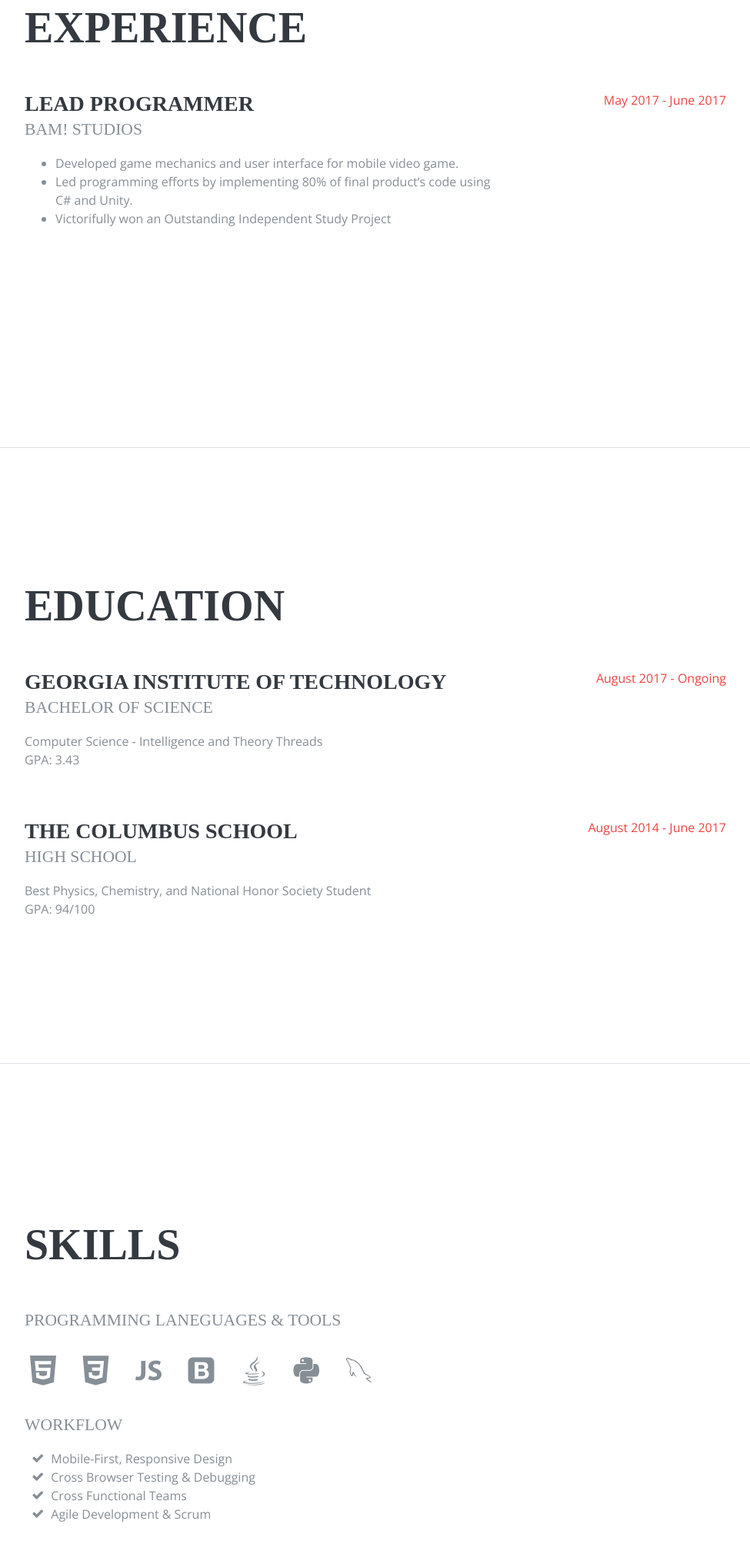
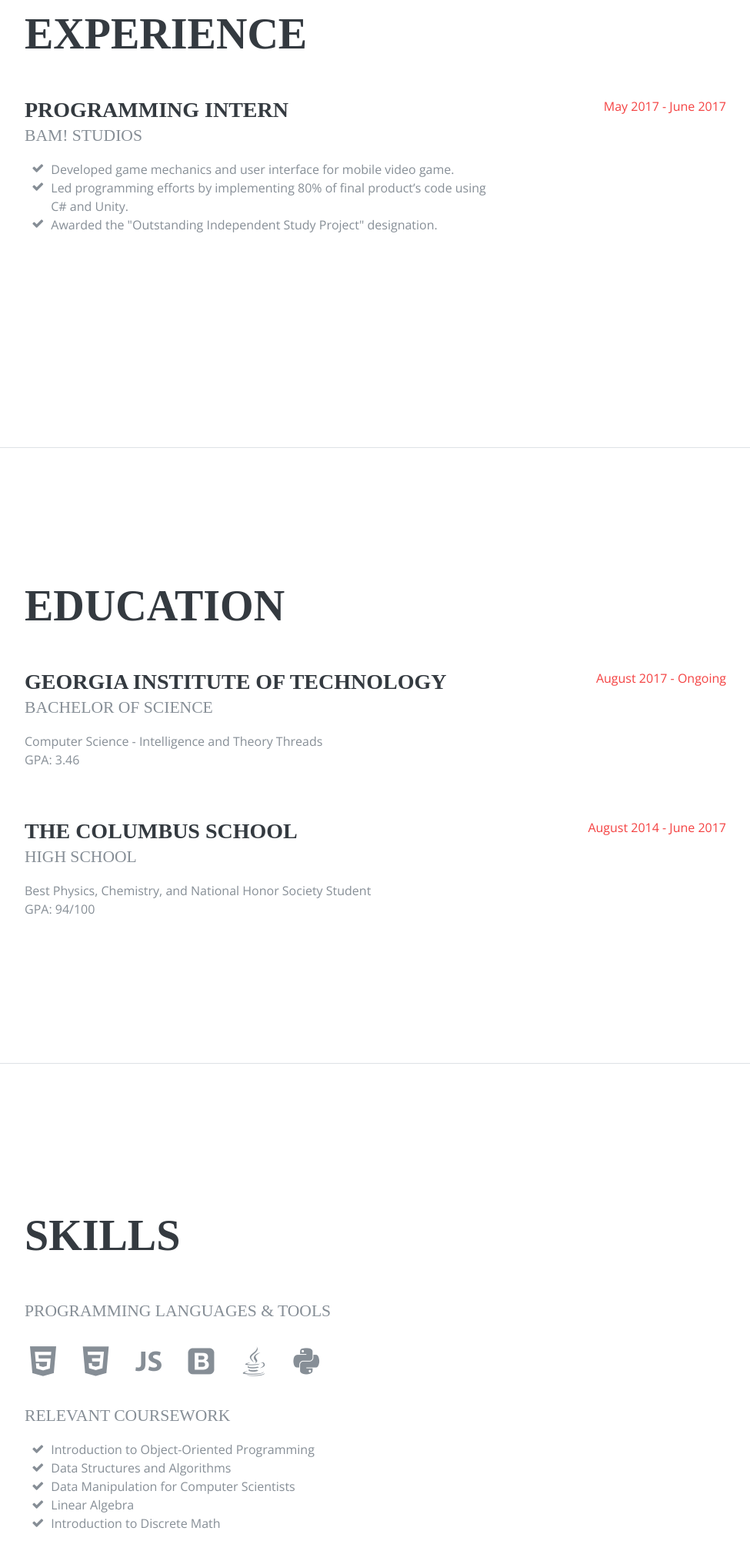
Before and after one commit to sfernandez123/sfernandez123.github.io, a plain HTML site: page index.html in a window 1280 px wide. Shown: the part 1018-3020 px from the top of the page at 77% size, without its empty margins (288-1263 px from the left). Drawn offline with nearby package versions, Linux system fonts and the light colour scheme; a web font is replaced by a local one.

Commit message:
Update index.html

```diff
--- a/index.html
+++ b/index.html
@@ -85,12 +85,18 @@
           <h2 class="mb-5">Experience</h2>
           <div class="resume-item d-flex flex-column flex-md-row mb-5">
             <div class="resume-content mr-auto">
-              <h3 class="mb-0">Lead Programmer</h3>
+              <h3 class="mb-0">Programming Intern</h3>
               <div class="subheading mb-3">BAM! Studios</div>
-              <ul>
-                <li>Developed game mechanics and user interface for mobile video game.</li>
-                <li>Led programming efforts by implementing 80% of final product’s code using C# and Unity.</li>
-                <li>Victorifully won an Outstanding Independent Study Project</li>
+              <ul class="fa-ul mb-0">
+              <li>
+                <i class="fa-li fa fa-check"></i>
+                Developed game mechanics and user interface for mobile video game.</li>
+              <li>
+                <i class="fa-li fa fa-check"></i>
+                Led programming efforts by implementing 80% of final product’s code using C# and Unity.</li>
+              <li>
+                <i class="fa-li fa fa-check"></i>
+                Awarded the "Outstanding Independent Study Project" designation.</li>
               </ul>
             </div>
             <div class="resume-date text-md-right">
@@ -108,7 +114,7 @@
               <h3 class="mb-0">Georgia Institute of Technology</h3>
               <div class="subheading mb-3">Bachelor of Science</div>
               <div>Computer Science - Intelligence and Theory Threads</div>
-              <p>GPA: 3.43</p>
+              <p>GPA: 3.46</p>
             </div>
             <div class="resume-date text-md-right">
               <span class="text-primary">August 2017 - Ongoing</span>
@@ -133,7 +139,7 @@
       <section class="resume-section p-3 p-lg-5 d-flex flex-column" id="skills">
         <div class="my-auto">
           <h2 class="mb-5">Skills</h2>
-          <div class="subheading mb-3">Programming Laneguages &amp; Tools</div>
+          <div class="subheading mb-3">Programming Languages &amp; Tools</div>
           <ul class="list-inline list-icons">
             <li class="list-inline-item">
               <i class="devicons devicons-html5"></i>
@@ -153,25 +159,25 @@
             <li class="list-inline-item">
               <i class="devicons devicons-python"></i>
             </li>
-            <li class="list-inline-item">
-              <i class="devicons devicons-mysql"></i>
-            </li>
           </ul>
 
-          <div class="subheading mb-3">Workflow</div>
+          <div class="subheading mb-3">Relevant Coursework</div>
           <ul class="fa-ul mb-0">
             <li>
               <i class="fa-li fa fa-check"></i>
-              Mobile-First, Responsive Design</li>
+              Introduction to Object-Oriented Programming</li>
             <li>
               <i class="fa-li fa fa-check"></i>
-              Cross Browser Testing &amp; Debugging</li>
+              Data Structures and Algorithms</li>
             <li>
               <i class="fa-li fa fa-check"></i>
-              Cross Functional Teams</li>
+              Data Manipulation for Computer Scientists</li>
             <li>
               <i class="fa-li fa fa-check"></i>
-              Agile Development &amp; Scrum</li>
+              Linear Algebra</li>
+              <li>
+                <i class="fa-li fa fa-check"></i>
+                Introduction to Discrete Math</li>
           </ul>
         </div>
       </section>
```
